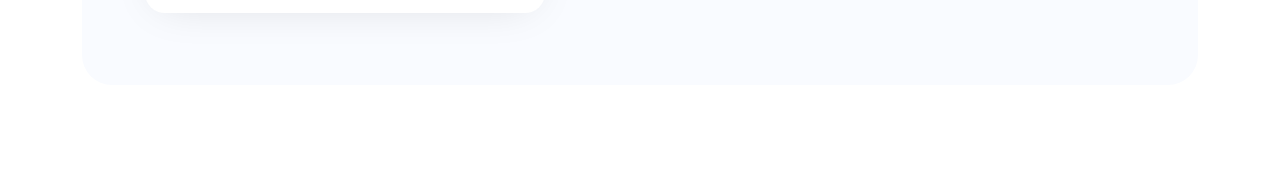
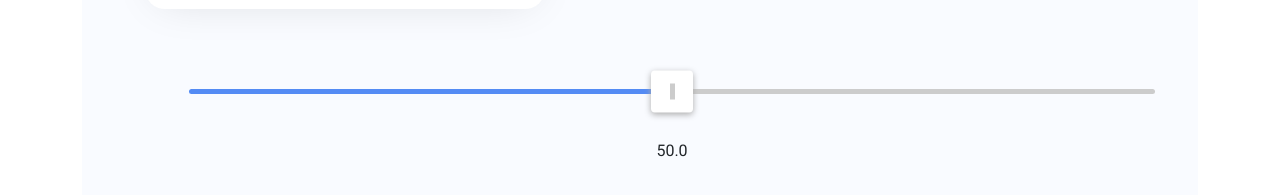
Before and after one commit to CheddarChoi/uplife, a React (Create React App) app: page /goal/total in a window 1280 px wide. Shown: the part 605-800 px from the top of the page. Built offline with nearby package versions, Linux system fonts and the light colour scheme.

Commit message:
add new ranger

```diff
--- a/package.json
+++ b/package.json
@@ -15,6 +15,7 @@
     "react-dom": "^17.0.2",
     "react-icons": "^4.3.1",
     "react-plotly.js": "^2.5.1",
+    "react-range": "^1.8.11",
     "react-redux": "^7.2.6",
     "react-router-dom": "^5.3.0",
     "react-script-hook": "^1.5.0",
--- a/src/Pages/TotalGoal.js
+++ b/src/Pages/TotalGoal.js
@@ -1,9 +1,10 @@
-import React from "react";
+import React, { useState } from "react";
 import { useHistory } from "react-router-dom";
 import DraggableGraph from "../Components/Graphs/DraggableGraph";
 import SectionTitle from "../Components/SectionTitle";
 import { connect } from "react-redux";
 import { convertNumToTime } from "../Components/Functions/convertNumToTime";
+import { Range, getTrackBackground } from 'react-range';
 
 import "../static/customStyle.css";
 import "./Goal.css";
@@ -14,6 +15,7 @@ const mapStateToProps = (state) => ({
 
 const TotalGoal = (props) => {
   const history = useHistory();
+  const [values, setValues] = useState([50])
 
   const handleRoute = (path) => {
     history.push(path);
@@ -58,6 +60,79 @@ const TotalGoal = (props) => {
               <DraggableGraph />
             </div>
           </div>
+          <div
+        style={{
+          display: "flex",
+          justifyContent: "center",
+          flexWrap: "wrap",
+          margin: "2em"
+        }}
+      >
+        <Range
+          values={values}
+          step={0.1}
+          min={0}
+          max={100}
+          onChange={(values) => setValues(values)}
+          renderTrack={({ props, children }) => (
+            <div
+              onMouseDown={props.onMouseDown}
+              onTouchStart={props.onTouchStart}
+              style={{
+                ...props.style,
+                height: "36px",
+                display: "flex",
+                width: "100%"
+              }}
+            >
+              <div
+                ref={props.ref}
+                style={{
+                  height: "5px",
+                  width: "100%",
+                  borderRadius: "4px",
+                  background: getTrackBackground({
+                    values: values,
+                    colors: ["#548BF4", "#ccc"],
+                    min: 0,
+                    max: 100
+                  }),
+                  alignSelf: "center"
+                }}
+              >
+                {children}
+              </div>
+            </div>
+          )}
+          renderThumb={({ props, isDragged }) => (
+            <div
+              {...props}
+              style={{
+                ...props.style,
+                height: "42px",
+                width: "42px",
+                borderRadius: "4px",
+                backgroundColor: "#FFF",
+                display: "flex",
+                justifyContent: "center",
+                alignItems: "center",
+                boxShadow: "0px 2px 6px #AAA"
+              }}
+            >
+              <div
+                style={{
+                  height: "16px",
+                  width: "5px",
+                  backgroundColor: isDragged ? "#548BF4" : "#CCC"
+                }}
+              />
+            </div>
+          )}
+        />
+        <output style={{ marginTop: "30px" }} id="output">
+          {values[0].toFixed(1)}
+        </output>
+      </div>
         </div>
       </div>
     </div>
```
Also changed, not shown: 1 other file (tests, documents, lock files or other folders).
